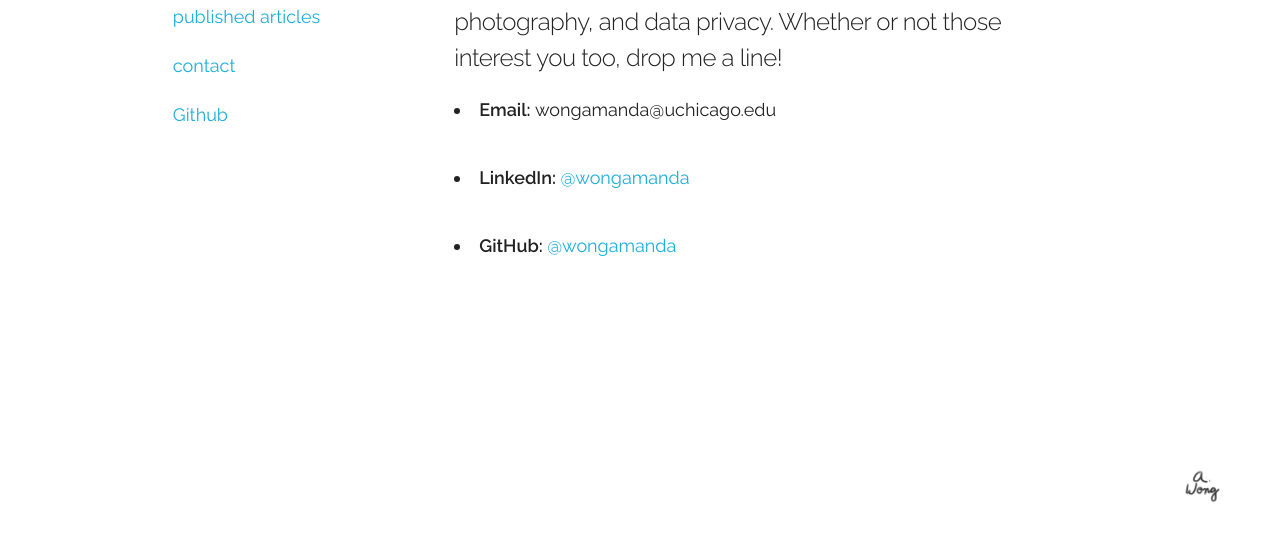
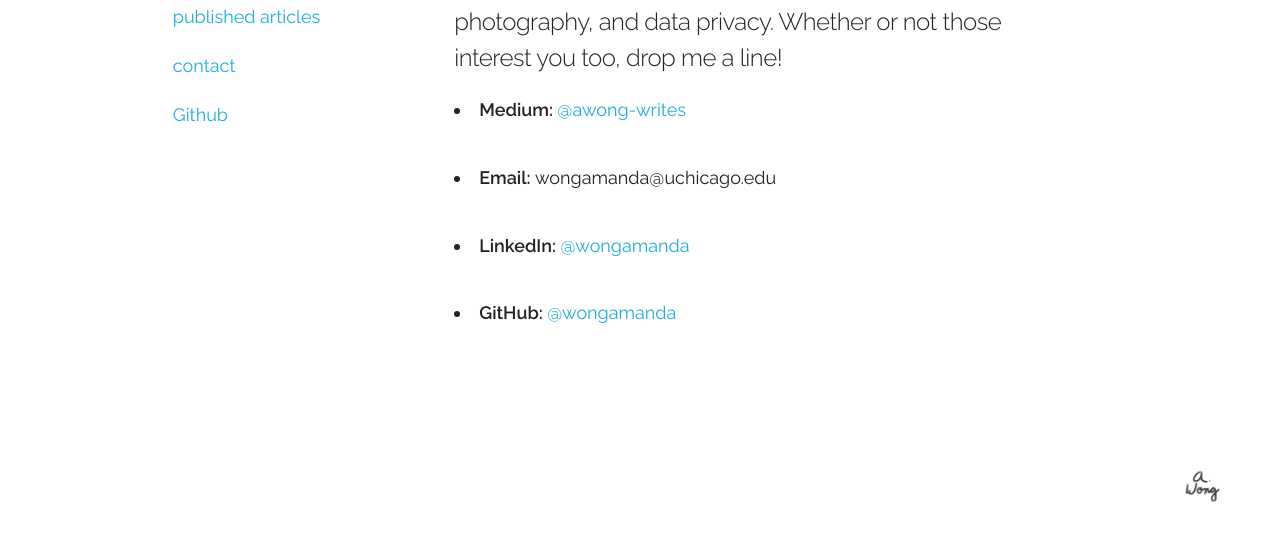
Before and after one commit to wongamanda/amandawong.me, a website: page contact.html in a window 1280 px wide. Shown: the part 248-788 px from the top of the page. Drawn offline with nearby package versions, Linux system fonts and the light colour scheme.

Commit message:
Add Medium account

```diff
--- a/contact.html
+++ b/contact.html
@@ -29,7 +29,8 @@
         <h3>Contact</h3>
         <h5>I have a lot of fun thinking about bagels, documentary photography, and data privacy.
         Whether or not those interest you too, drop me a line!</h5>
-        <li><b>Email: </b>wongamanda@uchicago.edu</li>
+        <li><b>Medium: </b><a href="https://awong-writes.medium.com/">@awong-writes</a></li>
+        <br><li><b>Email: </b>wongamanda@uchicago.edu</li>
         <br><li><b>LinkedIn: </b><a href="https://linkedin.com/in/wonggamanda/">@wongamanda</a></li>
         <br><li><b>GitHub: </b><a href="https://github.com/wongamanda">@wongamanda</a></li>
       </div>
```
